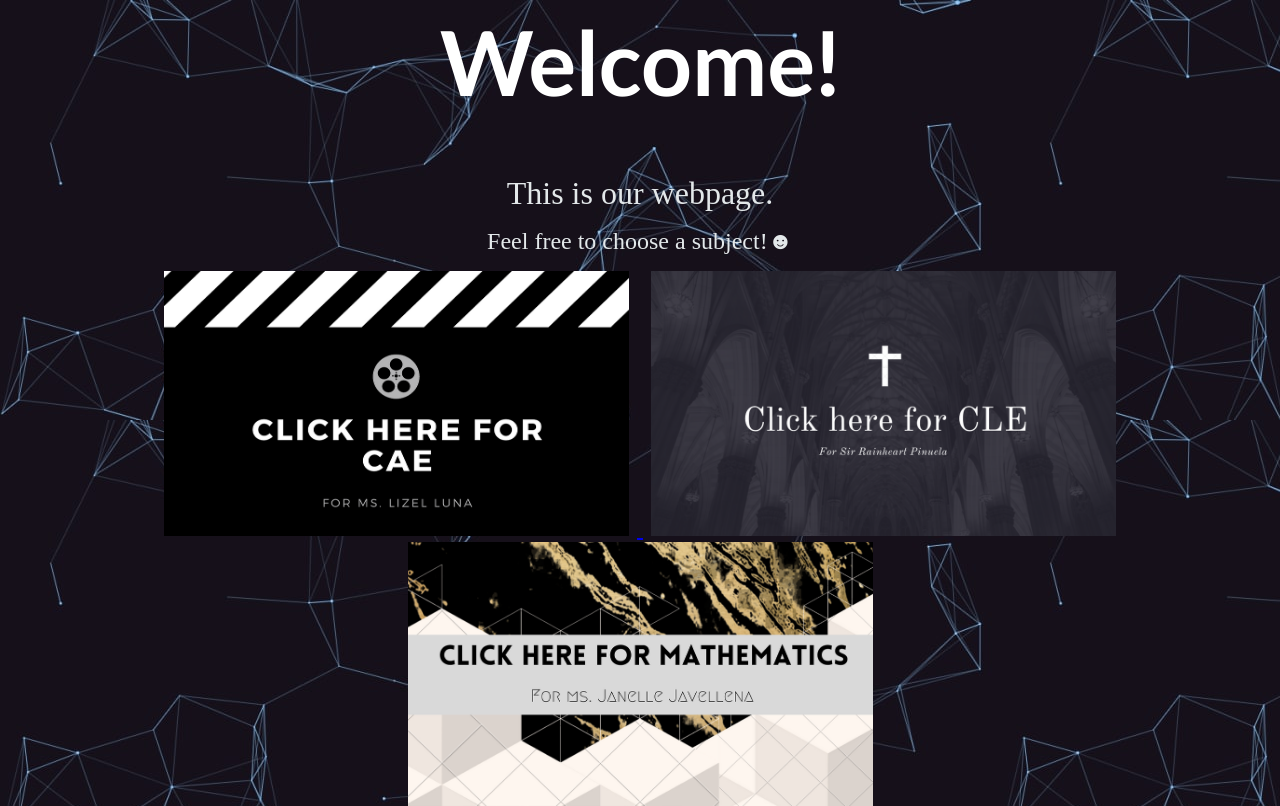
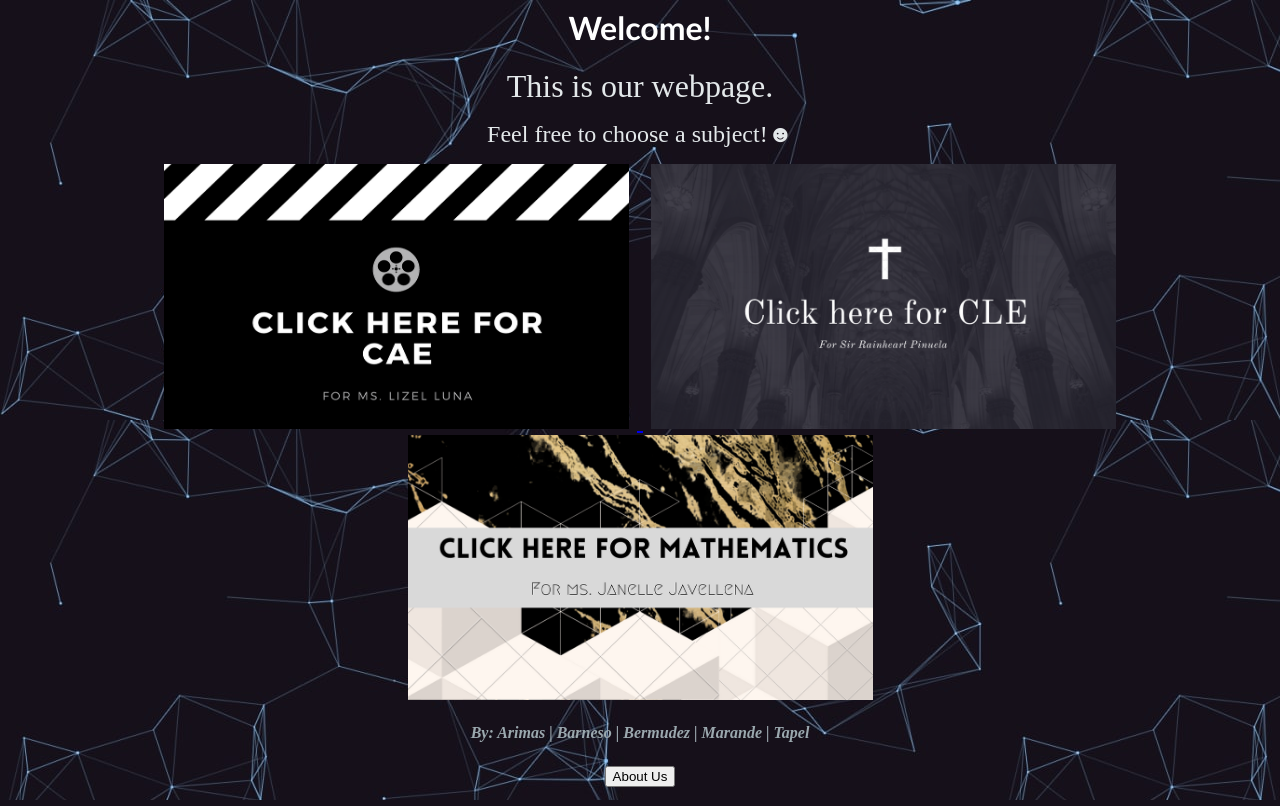
Before and after one commit to Princess-Bermudez/PTSubmissionWebsite, a PHP site: page / in a window 1280 px wide. Shown: the top 806 px of the page. Run offline with PHP 8.4, Linux system fonts and the light colour scheme.

Commit message:
Update index.php

```diff
--- a/index.php
+++ b/index.php
@@ -5,7 +5,7 @@
 
 <body background="webpg bg.jpg">
 						<center>
- <h1 align="center" style="font-size:7vw"><font color="white" face="Calibri">
+ <h1 align="center"><font color="white" face="Calibri">
     Welcome!
  </h1>
 <p><font color="#e3e8ea" face="Century Gothic" size="6">
```
